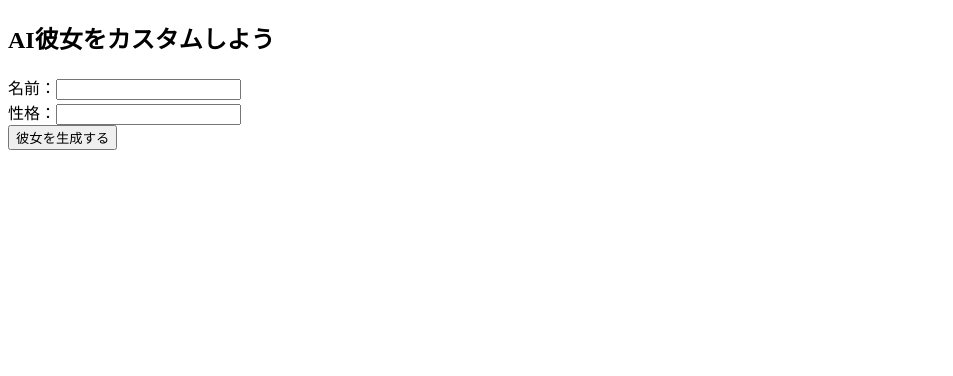
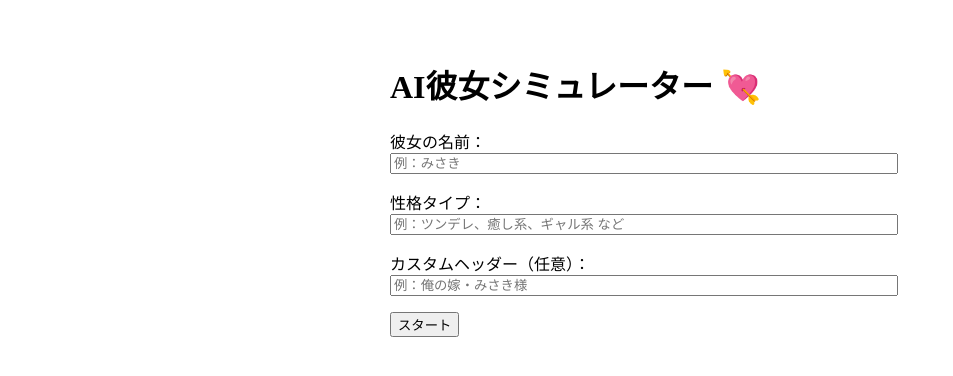
Before and after one commit to takebuzz/ai-kanojo-react, a React (Create React App) app: page / in a window 1280 px wide. Shown: the top 376 px of the page, without its empty margins (0-953 px from the left). Built offline with nearby package versions, Linux system fonts and the light colour scheme.

Commit message:
Update App.js

```diff
--- a/src/App.js
+++ b/src/App.js
@@ -1,17 +1,59 @@
 import React, { useState } from 'react';
-import Settings from './components/Settings';
 import Chat from './components/Chat';
 
-export default function App() {
-  const [settings, setSettings] = useState(null);
+function App() {
+  const [name, setName] = useState('');
+  const [personality, setPersonality] = useState('');
+  const [customHeader, setCustomHeader] = useState('');
+  const [started, setStarted] = useState(false);
+
+  const handleStart = () => {
+    if (name && personality) {
+      setStarted(true);
+    } else {
+      alert("名前と性格を入力してね！");
+    }
+  };
+
+  if (!started) {
+    return (
+      <div style={{ padding: '2rem', maxWidth: '500px', margin: '0 auto' }}>
+        <h1>AI彼女シミュレーター 💘</h1>
+        <div style={{ marginBottom: '1rem' }}>
+          <label>彼女の名前：</label>
+          <input
+            value={name}
+            onChange={(e) => setName(e.target.value)}
+            placeholder="例：みさき"
+            style={{ width: '100%' }}
+          />
+        </div>
+        <div style={{ marginBottom: '1rem' }}>
+          <label>性格タイプ：</label>
+          <input
+            value={personality}
+            onChange={(e) => setPersonality(e.target.value)}
+            placeholder="例：ツンデレ、癒し系、ギャル系 など"
+            style={{ width: '100%' }}
+          />
+        </div>
+        <div style={{ marginBottom: '1rem' }}>
+          <label>カスタムヘッダー（任意）：</label>
+          <input
+            value={customHeader}
+            onChange={(e) => setCustomHeader(e.target.value)}
+            placeholder="例：俺の嫁・みさき様"
+            style={{ width: '100%' }}
+          />
+        </div>
+        <button onClick={handleStart}>スタート</button>
+      </div>
+    );
+  }
 
   return (
-    <div>
-      {!settings ? (
-        <Settings onSubmit={setSettings} />
-      ) : (
-        <Chat settings={settings} />
-      )}
-    </div>
+    <Chat settings={{ name, personality, customHeader }} />
   );
 }
+
+export default App;
```
